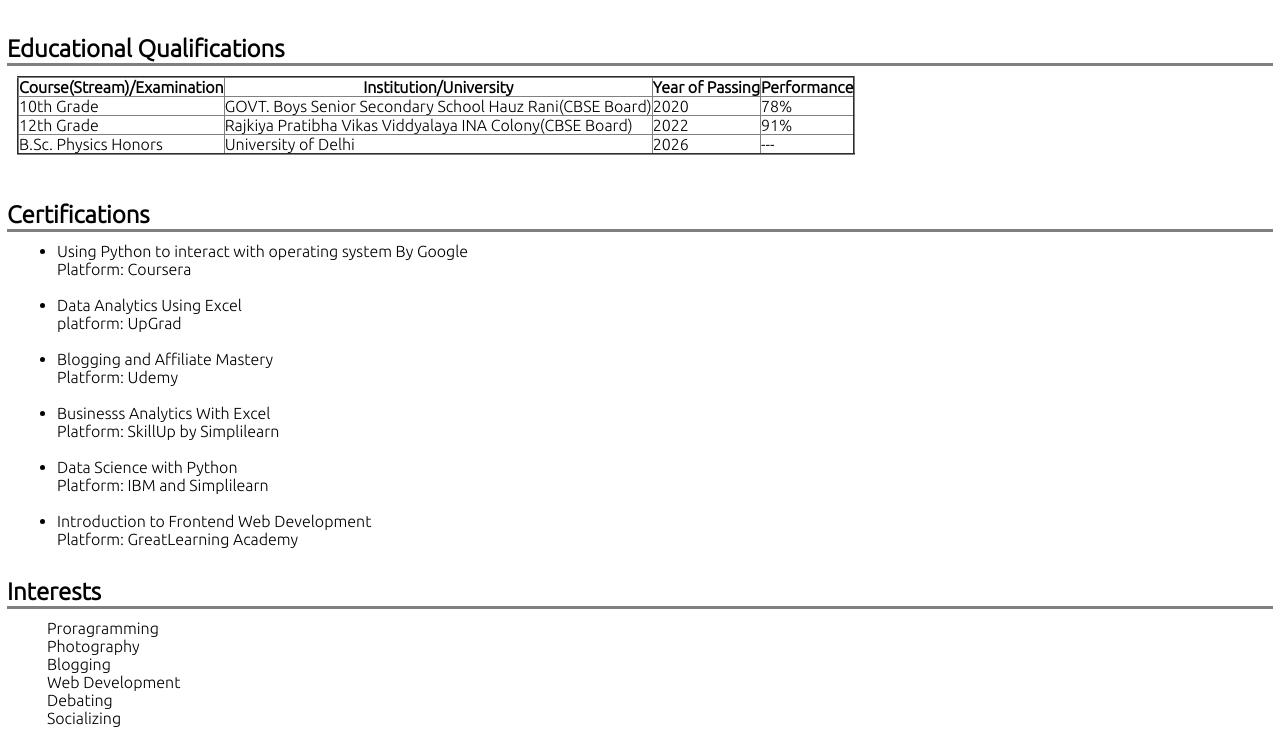
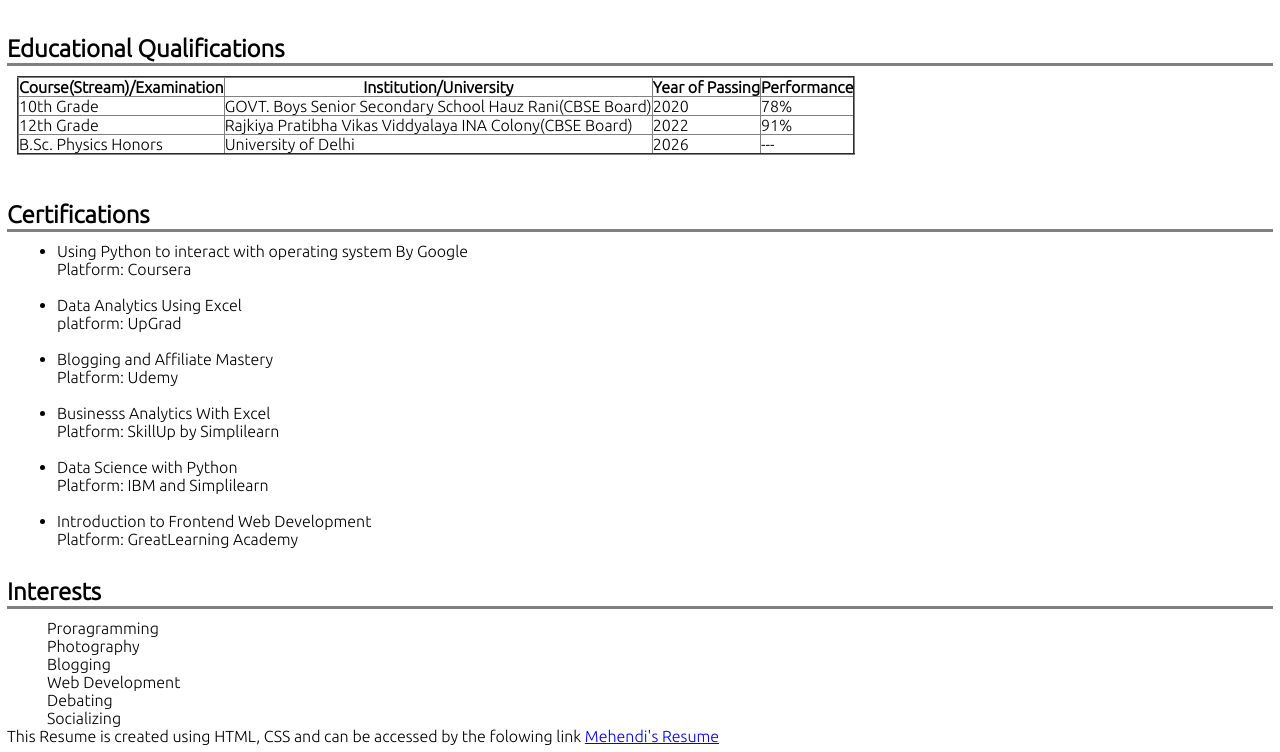
Before and after one commit to Zehen-249/MyResume, a plain HTML site: page index.html in a window 1280 px wide. Shown: the part 83-835 px from the top of the page. Drawn offline with Linux system fonts and the light colour scheme.

Commit message:
Update index.html

```diff
--- a/index.html
+++ b/index.html
@@ -102,6 +102,8 @@
                 <li>Socializing</li>
             </ul>
         </div>
+        <p>This Resume is created using HTML, CSS and can be accessed by the folowing link <a href="https://zehen-249.github.io/MyResume/">Mehendi's Resume</a></p>
+
         </main>
         <footer>
 
```
